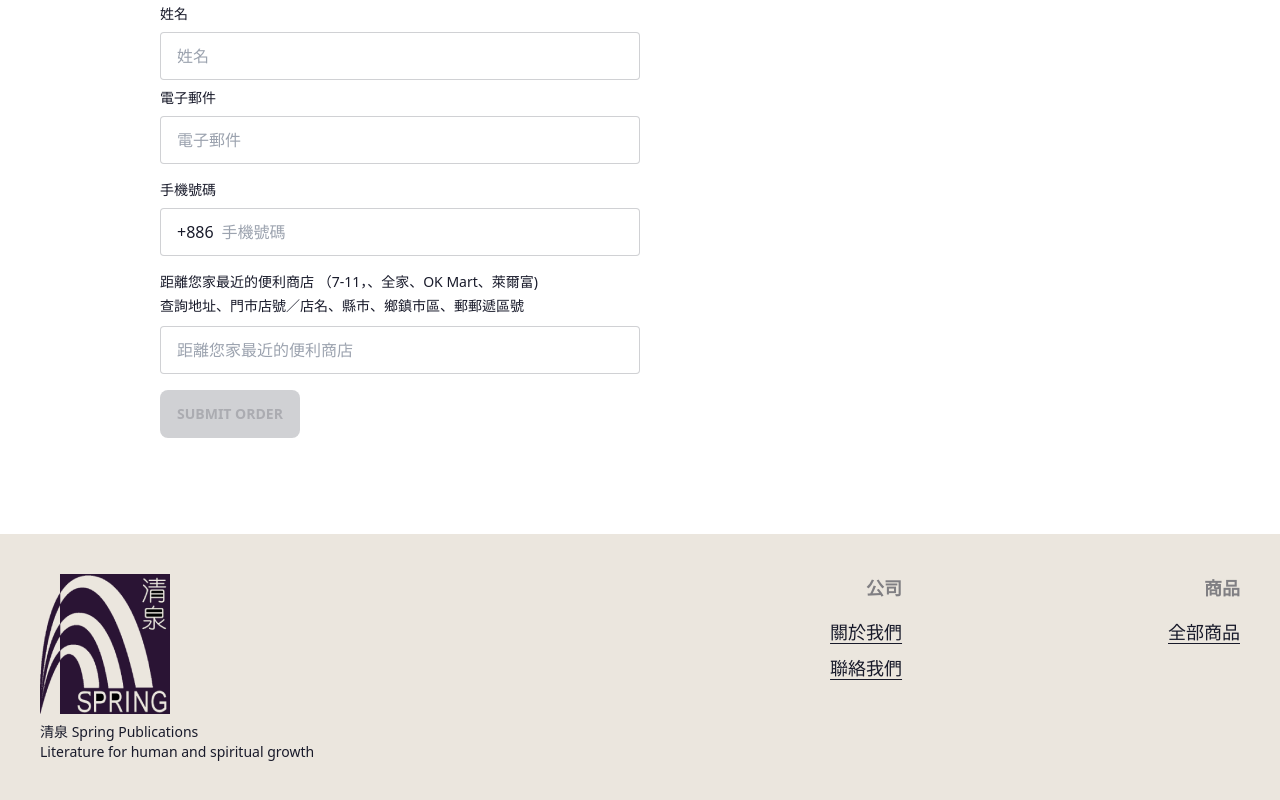
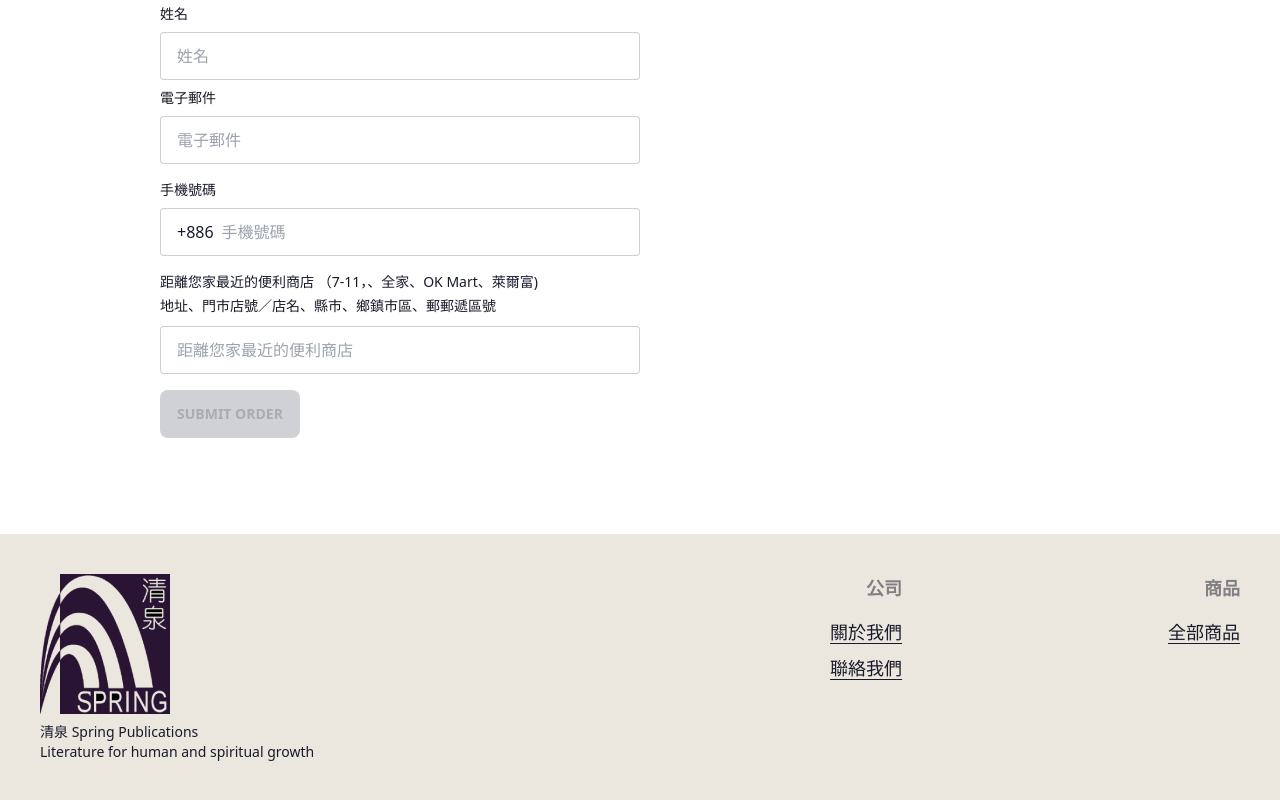
Before and after one commit to msunji/spring-publications-tw, a Next.js app: page /cart in a window 1280 px wide. Shown: the part 970-1770 px from the top of the page. Built offline with nearby package versions, Linux system fonts and the light colour scheme.

Commit message:
Correct input label

```diff
--- a/components/cartForm.tsx
+++ b/components/cartForm.tsx
@@ -120,7 +120,7 @@ export default function CartForm() {
     </div>
     <label className="block mb-2" htmlFor="pickup">
     <span className="block text-sm font-medium text-slate-700">距離您家最近的便利商店 （7-11，、全家、OK Mart、萊爾富)</span>
-    <span className="inline-block text-sm">查詢地址、門市店號／店名、縣市、鄉鎮市區、郵郵遞區號</span>
+    <span className="inline-block text-sm">地址、門市店號／店名、縣市、鄉鎮市區、郵郵遞區號</span>
     </label>
     <input
         id="pickup"
```
